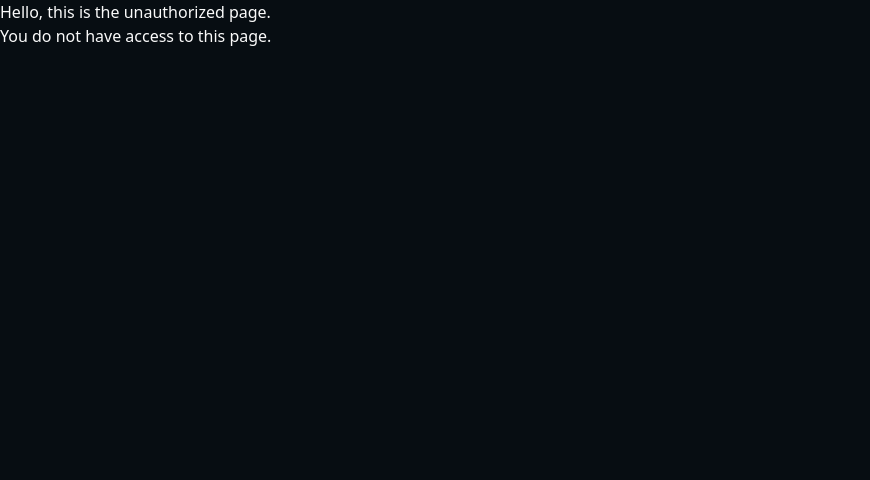
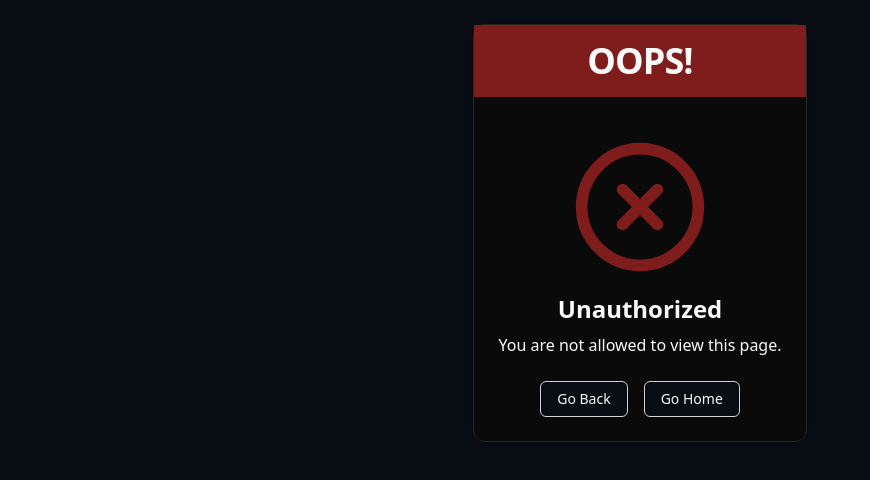
Before and after one commit to zControl/famboard, a React (Vite) app in the folder frontend/: page /unauthorized in a window 1280 px wide. Shown: the top 480 px of the page, without its empty margins (0-870 px from the left). Built offline with nearby package versions, Linux system fonts and the light colour scheme.

Commit message:
Added unauthorized page and some routes.

```diff
--- a/frontend/src/components/common/AppHeader.tsx
+++ b/frontend/src/components/common/AppHeader.tsx
@@ -85,16 +85,13 @@ export const AppHeader = () => {
     }
   };
 
-  console.log("user from app header");
-  console.log("user", user);
-
   return (
     <HeaderContainer
       logo={<AppLogo />}
       mobileMenu={<Button variant={"default"}>Menu</Button>}
       navigation={
-        <div className="p-2 w-full">
-          <ul className="py-2 flex gap-2">{renderNavigation()}</ul>
+        <div className="w-full">
+          <ul className="flex gap-2">{renderNavigation()}</ul>
         </div>
       }
       actions={
--- /dev/null
+++ b/frontend/src/components/common/UnauthorizedPage.tsx
@@ -0,0 +1,40 @@
+import { useNavigate } from "@tanstack/react-router";
+import { XCircleIcon } from "lucide-react";
+import { Button } from "../ui/button";
+import { Card, CardContent, CardHeader, CardTitle } from "../ui/card";
+import { PageContainer } from "./PageContainer";
+
+export const UnauthorizedPage = () => {
+  const navigate = useNavigate();
+  return (
+    <PageContainer title="Unauthorized" description="Unauthorized">
+      <div className="flex items-center justify-center flex-1">
+        <Card>
+          <CardHeader className="bg-destructive text-destructive-foreground text-center py-4">
+            <CardTitle className="text-4xl font-semibold">OOPS!</CardTitle>
+          </CardHeader>
+          <CardContent className="p-6 text-center">
+            <div>
+              <XCircleIcon
+                size={140}
+                className="text-destructive mx-auto my-4"
+              />
+            </div>
+            <h2 className="text-2xl font-semibold mb-2">Unauthorized</h2>
+            <p className="text-card-foreground mb-6">
+              You are not allowed to view this page.
+            </p>
+            <div className="flex justify-center space-x-4">
+              <Button variant="outline" onClick={() => window.history.back()}>
+                Go Back
+              </Button>
+              <Button variant="outline" onClick={() => navigate({ to: "/" })}>
+                Go Home
+              </Button>
+            </div>
+          </CardContent>
+        </Card>
+      </div>
+    </PageContainer>
+  );
+};
--- a/frontend/src/routeTree.gen.ts
+++ b/frontend/src/routeTree.gen.ts
@@ -24,6 +24,7 @@ import { Route as testTestAImport } from './routes/(test)/test.a_'
 import { Route as authAuthProfileImport } from './routes/(auth)/_auth.profile'
 import { Route as authAuthDashboardImport } from './routes/(auth)/_auth.dashboard'
 import { Route as appParentsParentsIndexImport } from './routes/(app)/_parents/parents.index'
+import { Route as appKidsKidsIndexImport } from './routes/(app)/_kids/kids.index'
 import { Route as testTestASomethingImport } from './routes/(test)/test.a.something'
 import { Route as testTestABImport } from './routes/(test)/test.a.b_'
 import { Route as appParentsParentsManageImport } from './routes/(app)/_parents/parents.manage'
@@ -203,6 +204,12 @@ const appParentsParentsIndexRoute = appParentsParentsIndexImport.update({
   id: '/parents/',
   path: '/parents/',
   getParentRoute: () => appParentsRoute,
+} as any)
+
+const appKidsKidsIndexRoute = appKidsKidsIndexImport.update({
+  id: '/kids/',
+  path: '/kids/',
+  getParentRoute: () => appKidsRoute,
 } as any)
 
 const appExamplesDemoTypographyLazyRoute = appExamplesDemoTypographyLazyImport
@@ -572,6 +579,13 @@ declare module '@tanstack/react-router' {
       preLoaderRoute: typeof appExamplesDemoTypographyLazyImport
       parentRoute: typeof appExamplesImport
     }
+    '/(app)/_kids/kids/': {
+      id: '/(app)/_kids/kids/'
+      path: '/kids'
+      fullPath: '/kids'
+      preLoaderRoute: typeof appKidsKidsIndexImport
+      parentRoute: typeof appKidsImport
+    }
     '/(app)/_parents/parents/': {
       id: '/(app)/_parents/parents/'
       path: '/parents'
@@ -629,6 +643,17 @@ const appExamplesRouteWithChildren = appExamplesRoute._addFileChildren(
   appExamplesRouteChildren,
 )
 
+interface appKidsRouteChildren {
+  appKidsKidsIndexRoute: typeof appKidsKidsIndexRoute
+}
+
+const appKidsRouteChildren: appKidsRouteChildren = {
+  appKidsKidsIndexRoute: appKidsKidsIndexRoute,
+}
+
+const appKidsRouteWithChildren =
+  appKidsRoute._addFileChildren(appKidsRouteChildren)
+
 interface appParentsRouteChildren {
   appParentsParentsManageRoute: typeof appParentsParentsManageRoute
   appParentsParentsIndexRoute: typeof appParentsParentsIndexRoute
@@ -645,7 +670,7 @@ const appParentsRouteWithChildren = appParentsRoute._addFileChildren(
 
 interface appRouteChildren {
   appExamplesRoute: typeof appExamplesRouteWithChildren
-  appKidsRoute: typeof appKidsRoute
+  appKidsRoute: typeof appKidsRouteWithChildren
   appParentsRoute: typeof appParentsRouteWithChildren
   appPrivacyLazyRoute: typeof appPrivacyLazyRoute
   appStatusLazyRoute: typeof appStatusLazyRoute
@@ -655,7 +680,7 @@ interface appRouteChildren {
 
 const appRouteChildren: appRouteChildren = {
   appExamplesRoute: appExamplesRouteWithChildren,
-  appKidsRoute: appKidsRoute,
+  appKidsRoute: appKidsRouteWithChildren,
   appParentsRoute: appParentsRouteWithChildren,
   appPrivacyLazyRoute: appPrivacyLazyRoute,
   appStatusLazyRoute: appStatusLazyRoute,
@@ -720,6 +745,7 @@ export interface FileRoutesByFullPath {
   '/demo/navigation': typeof appExamplesDemoNavigationLazyRoute
   '/demo/tables': typeof appExamplesDemoTablesLazyRoute
   '/demo/typography': typeof appExamplesDemoTypographyLazyRoute
+  '/kids': typeof appKidsKidsIndexRoute
   '/parents': typeof appParentsParentsIndexRoute
   '/test/a/b/c': typeof testTestABCRoute
 }
@@ -753,6 +779,7 @@ export interface FileRoutesByTo {
   '/demo/navigation': typeof appExamplesDemoNavigationLazyRoute
   '/demo/tables': typeof appExamplesDemoTablesLazyRoute
   '/demo/typography': typeof appExamplesDemoTypographyLazyRoute
+  '/kids': typeof appKidsKidsIndexRoute
   '/parents': typeof appParentsParentsIndexRoute
   '/test/a/b/c': typeof testTestABCRoute
 }
@@ -762,7 +789,7 @@ export interface FileRoutesById {
   '/': typeof IndexRoute
   '/(app)': typeof appRouteWithChildren
   '/(app)/_examples': typeof appExamplesRouteWithChildren
-  '/(app)/_kids': typeof appKidsRoute
+  '/(app)/_kids': typeof appKidsRouteWithChildren
   '/(app)/_parents': typeof appParentsRouteWithChildren
   '/(auth)': typeof authRouteWithChildren
   '/(auth)/_auth': typeof authAuthRouteWithChildren
@@ -792,6 +819,7 @@ export interface FileRoutesById {
   '/(app)/_examples/demo/navigation': typeof appExamplesDemoNavigationLazyRoute
   '/(app)/_examples/demo/tables': typeof appExamplesDemoTablesLazyRoute
   '/(app)/_examples/demo/typography': typeof appExamplesDemoTypographyLazyRoute
+  '/(app)/_kids/kids/': typeof appKidsKidsIndexRoute
   '/(app)/_parents/parents/': typeof appParentsParentsIndexRoute
   '/(test)/test/a/b/c': typeof testTestABCRoute
 }
@@ -827,6 +855,7 @@ export interface FileRouteTypes {
     | '/demo/navigation'
     | '/demo/tables'
     | '/demo/typography'
+    | '/kids'
     | '/parents'
     | '/test/a/b/c'
   fileRoutesByTo: FileRoutesByTo
@@ -859,6 +888,7 @@ export interface FileRouteTypes {
     | '/demo/navigation'
     | '/demo/tables'
     | '/demo/typography'
+    | '/kids'
     | '/parents'
     | '/test/a/b/c'
   id:
@@ -896,6 +926,7 @@ export interface FileRouteTypes {
     | '/(app)/_examples/demo/navigation'
     | '/(app)/_examples/demo/tables'
     | '/(app)/_examples/demo/typography'
+    | '/(app)/_kids/kids/'
     | '/(app)/_parents/parents/'
     | '/(test)/test/a/b/c'
   fileRoutesById: FileRoutesById
@@ -982,7 +1013,10 @@ export const routeTree = rootRoute
     },
     "/(app)/_kids": {
       "filePath": "(app)/_kids.tsx",
-      "parent": "/(app)"
+      "parent": "/(app)",
+      "children": [
+        "/(app)/_kids/kids/"
+      ]
     },
     "/(app)/_parents": {
       "filePath": "(app)/_parents.tsx",
@@ -1107,6 +1141,10 @@ export const routeTree = rootRoute
       "filePath": "(app)/_examples/demo.typography.lazy.tsx",
       "parent": "/(app)/_examples"
     },
+    "/(app)/_kids/kids/": {
+      "filePath": "(app)/_kids/kids.index.tsx",
+      "parent": "/(app)/_kids"
+    },
     "/(app)/_parents/parents/": {
       "filePath": "(app)/_parents/parents.index.tsx",
       "parent": "/(app)/_parents"
--- a/frontend/src/routes/(app)/_kids.tsx
+++ b/frontend/src/routes/(app)/_kids.tsx
@@ -1,5 +1,23 @@
-import { createFileRoute } from "@tanstack/react-router";
+import { AppHeader } from "@/components/common/AppHeader";
+import { createFileRoute, Outlet, redirect } from "@tanstack/react-router";
 
 export const Route = createFileRoute("/(app)/_kids")({
-  component: () => <div>Hello /(app)/_kids!</div>,
+  beforeLoad: ({ context }) => {
+    if (!context.auth.isAuthenticated) {
+      throw redirect({
+        to: "/login",
+      });
+    }
+  },
+  component: KidsLayout,
 });
+
+function KidsLayout() {
+  return (
+    <div>
+      <AppHeader />
+      <h1>Kids Layout</h1>
+      <Outlet />
+    </div>
+  );
+}
--- /dev/null
+++ b/frontend/src/routes/(app)/_kids/kids.index.tsx
@@ -0,0 +1,5 @@
+import { createFileRoute } from "@tanstack/react-router";
+
+export const Route = createFileRoute("/(app)/_kids/kids/")({
+  component: () => <div>Hello /(app)/_kids/kids/!</div>,
+});
--- a/frontend/src/routes/(app)/unauthorized.lazy.tsx
+++ b/frontend/src/routes/(app)/unauthorized.lazy.tsx
@@ -1,14 +1,6 @@
+import { UnauthorizedPage } from "@/components/common/UnauthorizedPage";
 import { createLazyFileRoute } from "@tanstack/react-router";
 
 export const Route = createLazyFileRoute("/(app)/unauthorized")({
   component: UnauthorizedPage,
 });
-
-function UnauthorizedPage() {
-  return (
-    <div>
-      Hello, this is the unauthorized page.
-      <div>You do not have access to this page.</div>
-    </div>
-  );
-}
--- a/frontend/src/routes/(auth)/login.tsx
+++ b/frontend/src/routes/(auth)/login.tsx
@@ -7,9 +7,9 @@ export const Route = createFileRoute("/(auth)/login")({
   validateSearch: z.object({
     redirect: z.string().optional().catch(""),
   }),
-  beforeLoad: ({ context, search }) => {
+  beforeLoad: ({ context }) => {
     if (context.auth.isAuthenticated) {
-      throw redirect({ to: search.redirect || "/dashboard" });
+      throw redirect({ to: "/dashboard" });
     }
   },
   component: LoginComponent,
--- a/frontend/src/routes/index.tsx
+++ b/frontend/src/routes/index.tsx
@@ -1,4 +1,6 @@
+import { AppHeader } from "@/components/common/AppHeader";
 import { PageContainer } from "@/components/common/PageContainer";
+import { useAuth } from "@/features/auth/hooks/useAuth";
 import { LandingHeader } from "@/features/landing/components/LandingHeader";
 import { LandingHero } from "@/features/landing/components/LandingHero";
 import { createFileRoute } from "@tanstack/react-router";
@@ -8,9 +10,10 @@ export const Route = createFileRoute("/")({
 });
 
 function App() {
+  const { isAuthenticated } = useAuth();
   return (
     <>
-      <LandingHeader />
+      {isAuthenticated ? <AppHeader /> : <LandingHeader />}
       <PageContainer
         title="FamBoard"
         description="A board to track the happenings in the family!"
```
Also changed, not shown: frontend/src/routes/(app)/_parents.tsx (+1 -21 lines).
